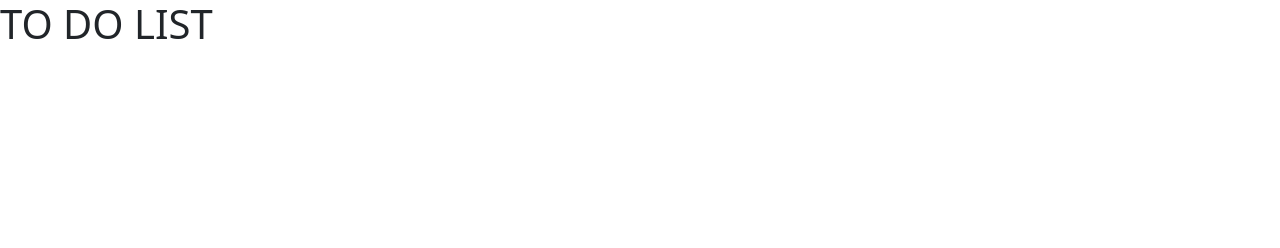
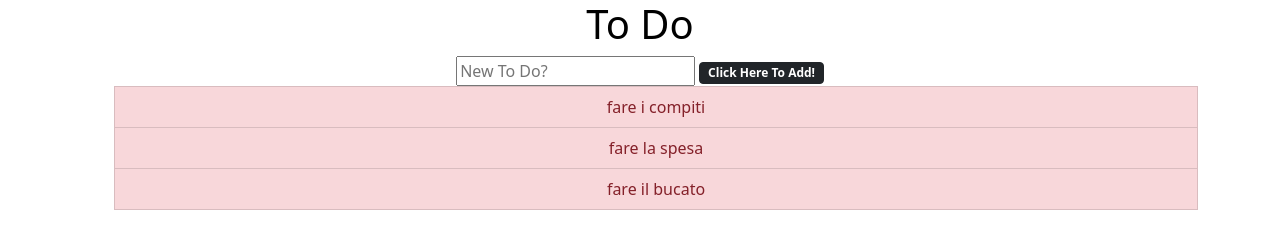
Before and after one commit to binohub/vue-todolist, a plain HTML site: page index.html in a window 1280 px wide. Drawn offline with nearby package versions, Linux system fonts and the light colour scheme.

Commit message:
Vue To Do List - update

```diff
--- a/css/style.css
+++ b/css/style.css
@@ -0,0 +1,7 @@
+body{
+    background-color: white;
+    color:black;
+}
+h1{
+    color: black;
+}
--- a/index.html
+++ b/index.html
@@ -1,6 +1,5 @@
 <!DOCTYPE html>
 <html lang="en">
-
 <head>
     <meta charset="UTF-8" />
     <meta http-equiv="X-UA-Compatible" content="IE=edge" />
@@ -9,22 +8,35 @@
     <link href="https://cdn.jsdelivr.net/npm/bootstrap@5.0.2/dist/css/bootstrap.min.css" rel="stylesheet"
         integrity="sha384-EVSTQN3/azprG1Anm3QDgpJLIm9Nao0Yz1ztcQTwFspd3yD65VohhpuuCOmLASjC" crossorigin="anonymous">
     <link rel="stylesheet" href="./css/style.css" />
+    <link rel="stylesheet" href="https://cdnjs.cloudflare.com/ajax/libs/font-awesome/6.1.1/css/all.min.css"
+        integrity="sha512-KfkfwYDsLkIlwQp6LFnl8zNdLGxu9YAA1QvwINks4PhcElQSvqcyVLLD9aMhXd13uQjoXtEKNosOWaZqXgel0g=="
+        crossorigin="anonymous" referrerpolicy="no-referrer" />
     <script src="https://cdn.jsdelivr.net/npm/vue@2/dist/vue.js"></script>
-    <title>To do List</title>
 </head>
-
 <body>
     <div id="root">
-        <h1>TO DO LIST</h1>
-        <div class="row">
-            <div class="col-12">
-                <!-- aggiungo un nuovo elemento alla todo list -->
+        <div class="container text-center">
+            <h1>To Do </h1>
+            <div class="row">
+                <div class="col-12">
+
+                    <input v-model="newToDo" @keyup.enter="addNewToDo" type="text" placeholder="New To Do?">
+                    <button @click="addNewToDo" class="btn btn-dark badge badge-pill ">Click Here To Add!</button>
+
+                </div>
+
+                <div>
+
+                    <ul>
+                        <li class="list-group-item list-group-item-danger" v-for="(elementLi, index) in todos">
+                            {{elementLi.text }}
+                        </li>
+                    </ul>
+
+                </div>
             </div>
         </div>
     </div>
-
-
     <script src="./js/script.js"></script>
 </body>
-
 </html>
--- a/js/script.js
+++ b/js/script.js
@@ -1,14 +1,35 @@
+const list = new Vue(
+    {
+        el: '#root',
+        data: {
+            // nuovo item da aggiungere
+            newToDo: "",
             todos: [
                 {
-		text: 'Fare i compiti',
-		done: false
+                    text: 'fare i compiti',
                 },
                 {
-		text: 'Fare la spesa',
-		done: true
+                    text: 'fare la spesa',
                 },
                 {
-		text: 'Fare il bucato',
-		done: false
+                    text: 'fare il bucato',
                 }
-]
+            ],
+
+        },
+        methods: {
+            addNewToDo: function () {
+                if (this.newToDo.length > 0) {
+                    this.todos.push(
+                        {
+                            text: this.newToDo,
+                        },
+                    )
+                    console.log(this.todos);
+                }
+                this.newToDo = "";
+            },
+
+        },
+    },
+);
```
Lines whose indentation alone changed are shown as unchanged.
